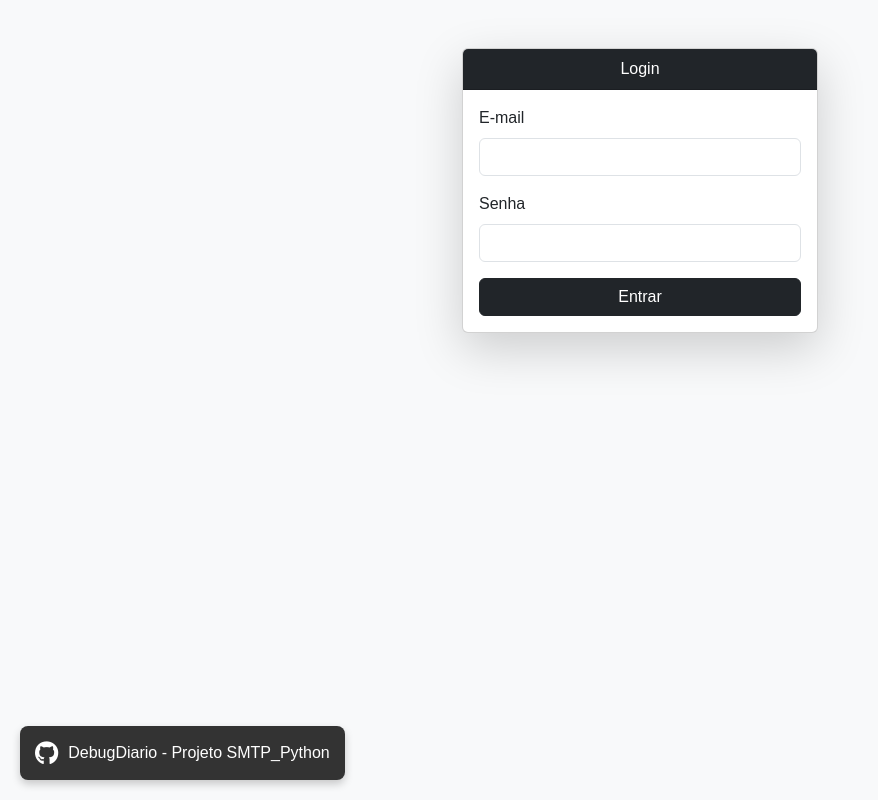
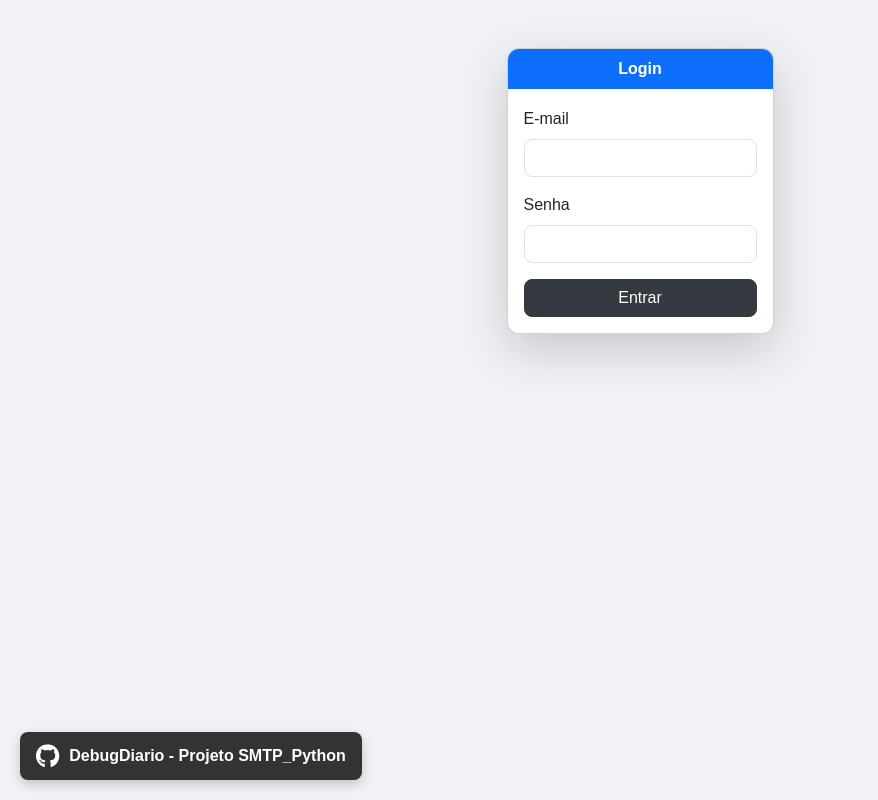
Before and after one commit to DebugDiario/SMTP_Python, a Flask app: page /login in a window 1280 px wide. Shown: the whole page, without its empty margins (0-878 px from the left). Run offline with Flask 3, Linux system fonts and the light colour scheme; some libraries are stand-ins or nearby versions.

Commit message:
Update login.html
update visual

```diff
--- a/templates/login.html
+++ b/templates/login.html
@@ -7,73 +7,102 @@
     <title>Login</title>
     <style>
         body {
-            background-color: #f8f9fa;
+            background-color: #f0f2f5;
             font-family: 'Arial', sans-serif;
         }
-        .table {
+
+        .card {
+            border-radius: 12px;
             box-shadow: 0 4px 8px rgba(0, 0, 0, 0.1);
+            overflow: hidden;
+        }
+
+        .card-header {
+            background-color: #0d6efd;
+            color: white;
+            font-weight: bold;
+            border-bottom: 2px solid #ffffff;
+        }
+
+        .form-control {
             border-radius: 8px;
-            overflow: hidden;
-            background-color: white;
+            box-shadow: none;
         }
-        .table-hover tbody tr:hover {
-            background-color: #f1f1f1;
+
+        .form-control:focus {
+            border-color: #0d6efd;
+            box-shadow: 0 0 8px rgba(13, 110, 253, 0.5);
         }
-        .modal-header {
-            background-color: #0d6efd;
-            color: #fff;
+
+        .btn-dark {
+            background-color: #343a40;
+            border-color: #343a40;
+            border-radius: 8px;
         }
-        .modal-title {
-            font-weight: bold;
+
+        .btn-dark:hover {
+            background-color: #23272b;
+            border-color: #23272b;
         }
-        .btn-info {
-            color: white;
+
+        .alert-danger {
+            border-radius: 8px;
         }
-        .btn-info:hover {
-            background-color: #0c5adb;
-        }
-        .btn-danger {
-            background-color: #dc3545;
-        }
-        .btn-danger:hover {
-            background-color: #c82333;
-        }
-        .table-responsive {
-            overflow-x: auto;
-        }
-        /* Estilo para o widget do GitHub */
+
         .github-widget {
             background-color: #333;
             color: #fff;
-            padding: 15px;
+            padding: 12px 16px;
             border-radius: 8px;
             position: fixed;
             bottom: 20px;
             left: 20px;
             display: flex;
             align-items: center;
-            box-shadow: 0 4px 8px rgba(0, 0, 0, 0.2);
+            box-shadow: 0 4px 12px rgba(0, 0, 0, 0.2);
             z-index: 1000;
+            font-size: 16px;
         }
+
         .github-widget a {
             color: #fff;
             text-decoration: none;
             margin-left: 10px;
+            font-weight: bold;
         }
+
         .github-widget a:hover {
             color: #0d6efd;
         }
+
         .github-widget i {
             font-size: 24px;
+        }
+
+        .container {
+            display: flex;
+            justify-content: center;
+            align-items: center;
+        }
+
+        /* Responsividade */
+        @media (max-width: 576px) {
+            .github-widget {
+                position: fixed;
+                bottom: 15px;
+                left: 10px;
+                font-size: 14px;
+            }
         }
     </style>
 </head>
 <body>
+
 <div class="container mt-5">
     <div class="row justify-content-center">
-        <div class="col-md-4">
-            <div class="card  shadow-lg">
-                <div class="card-header bg-dark text-white text-center">Login</div>
+        <div class="col-md-12">
+            <div class="card shadow-lg">
+                <div class="card-header text-center">Login</div>
                 <div class="card-body">
                     {% if error %}
                         <div class="alert alert-danger">{{ error }}</div>
```
